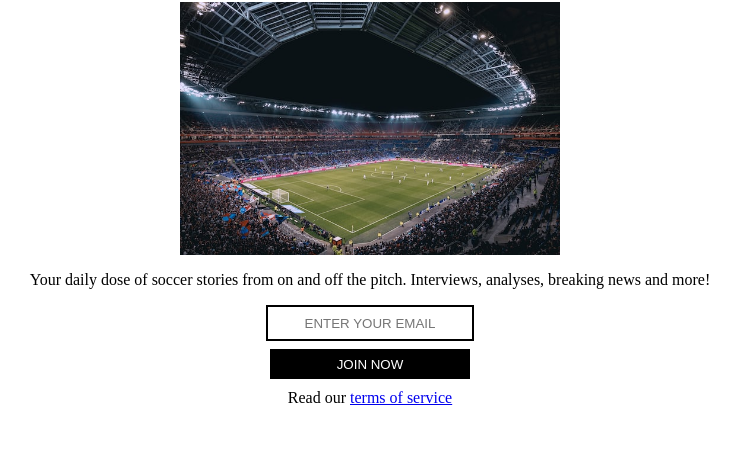
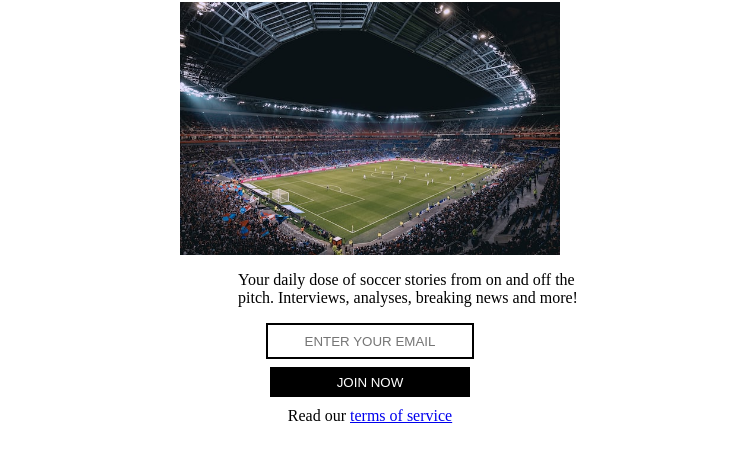
Before and after one commit to lgmfred/scrimba_frontend_challenges, a plain HTML site: page projects/daily_dribble_newsletter/index.html in a window 1280 px wide. Shown: the part 78-540 px from the top of the page, without its empty margins (270-1010 px from the left). Drawn offline with Linux system fonts and the light colour scheme.

Commit message:
final work

```diff
--- a/projects/daily_dribble_newsletter/styles.css
+++ b/projects/daily_dribble_newsletter/styles.css
@@ -9,6 +9,8 @@ h1{
     border-width: 3px;
 }
 .info{
+    width: 350px;
+    margin-left: 500px;
     display: flex;
     align-items: center;
     justify-content: center;
```
